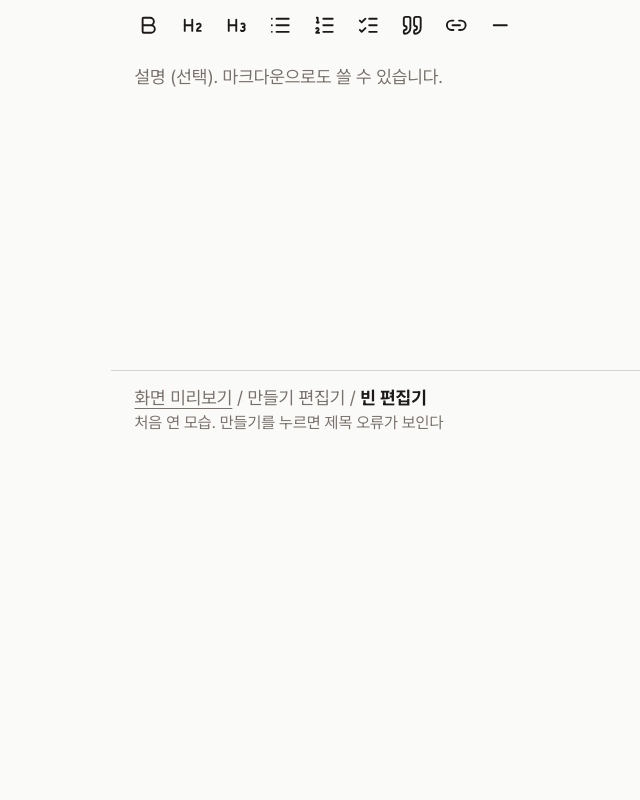
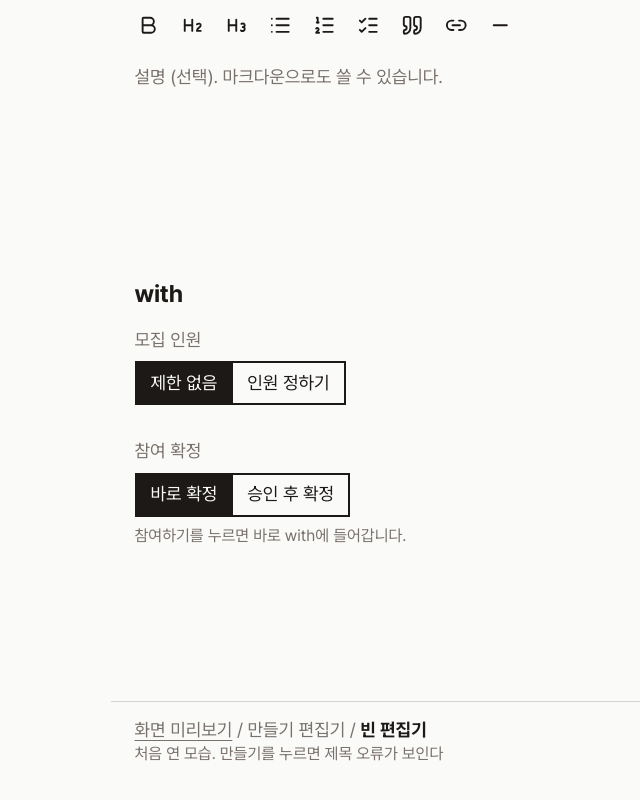
Before and after one commit to kimzeze/caper, a Next.js app: page /preview/new-caper/empty in a window 1280 px wide. Shown: the part 1293-2093 px from the top of the page, without its empty margins (138-778 px from the left). Before the commit the page ends 1774 px from the top, so only its background shows below. Built offline with nearby package versions, Linux system fonts and the light colour scheme.

Commit message:
feat(web): 편집기에 모집 인원과 참여 확정 칸 추가
설명 아래 with 구역에서 제한 없음·인원 정하기(숫자 칸), 바로 확정·승인 후 확정을 고른다. 인원이 비었거나 범위 밖이면 오류를 보인다.

```diff
--- a/src/app/preview/preview-families.ts
+++ b/src/app/preview/preview-families.ts
@@ -24,7 +24,7 @@ export const PREVIEW_FAMILIES: readonly PreviewFamily[] = [
     key: "new-caper",
     label: "만들기 편집기",
     description:
-      "새 프로젝트를 쓰는 한 화면입니다. 완성 모습 그대로 제목, 슬로건, 부제, 설명을 씁니다.",
+      "새 프로젝트를 쓰는 한 화면입니다. 완성 모습 그대로 제목, 슬로건, 부제, 날짜, 설명, 모집 인원을 씁니다.",
     basePath: "/preview/new-caper",
     whole: true,
     cases: NEW_CAPER_CASES.map(({ key, label, note }) => ({
--- a/src/features/create-caper/ui/caper-editor-form.tsx
+++ b/src/features/create-caper/ui/caper-editor-form.tsx
@@ -11,13 +11,19 @@ import {
 } from "react-hook-form";
 import type { Control, UseFormRegister } from "react-hook-form";
 
-import { CAPER_LIMITS, type CreateCaperFormValues } from "@/entities/caper";
+import {
+  CAPER_LIMITS,
+  type CreateCaperFormValues,
+  JOIN_POLICIES,
+  JOIN_POLICY_LABEL,
+} from "@/entities/caper";
 import Button from "@/shared/ui/button";
 import Checkbox from "@/shared/ui/checkbox";
 import EditorText from "@/shared/ui/editor-text";
 import Field from "@/shared/ui/field";
 import Input from "@/shared/ui/input";
 import { MarkdownEditorPlaceholder } from "@/shared/ui/markdown-editor";
+import RadioGroup from "@/shared/ui/radio-group";
 import ThemeToggle from "@/shared/ui/theme-toggle";
 
 import { useCreateCaperForm } from "../hooks/use-create-caper-form";
@@ -33,7 +39,8 @@ const MarkdownEditor = dynamic(() => import("@/shared/ui/markdown-editor"), {
 const COUNTER_FROM = 0.8;
 
 // 만들기 편집기(네이버 블로그 글쓰기처럼 완성 모습 그대로 쓰는 한 화면).
-// 순서와 글자 크기는 프로젝트 페이지(CaperDetail)와 같다: 제목 32px 굵게 → 슬로건 굵게 → 부제 보조 색 → 날짜·시간 → 설명(마크다운 편집기).
+// 순서와 글자 크기는 프로젝트 페이지(CaperDetail)와 같다: 제목 32px 굵게 → 슬로건 굵게 → 부제 보조 색 → 날짜·시간 → 설명(마크다운 편집기)
+// → with(모집 인원, 참여 확정).
 // 헤더는 편집기라 화면 폭에 두고 아래 가는 선을 긋는다(design-system-a 패턴 "헤더"). 위에 고정한다.
 // 맨 위 사진 자리(photos)는 쓰는 쪽이 넣는다(사진은 폼 밖 초안 store 와 IndexedDB 가 다룬다).
 // 사진이 있으면(hasPhotos) 제목을 표지 위에 얹을지 고른다.
@@ -173,6 +180,7 @@ export function CaperEditorForm({
             />
           )}
         </EditorField>
+        <RecruitFields control={control} register={register} />
       </main>
     </form>
   );
@@ -239,6 +247,104 @@ function ScheduleFields({
   );
 }
 
+const CAPACITY_OPTIONS = [
+  { value: "unlimited", label: "제한 없음" },
+  { value: "limited", label: "인원 정하기" },
+];
+
+const JOIN_POLICY_OPTIONS = JOIN_POLICIES.map((policy) => ({
+  value: policy,
+  label: JOIN_POLICY_LABEL[policy],
+}));
+
+const JOIN_POLICY_HINT = {
+  instant: "참여하기를 누르면 바로 with에 들어갑니다.",
+  approval: "참여하기를 누른 사람을 내가 승인하면 with에 들어갑니다.",
+} as const;
+
+// with 구역(프로젝트 페이지 맨 아래와 같은 자리). 모집 인원을 정하면 숫자 칸이 옆에 나온다.
+// 인원은 만든 사람을 넣은 전체 수다.
+function RecruitFields({
+  control,
+  register,
+}: {
+  control: Control<CreateCaperFormValues>;
+  register: UseFormRegister<CreateCaperFormValues>;
+}) {
+  const id = useId();
+  const capacityMode = useWatch({ control, name: "capacityMode" });
+  const joinPolicy = useWatch({ control, name: "joinPolicy" });
+  const { errors } = useFormState({ control, name: "capacity" });
+  const message = errors.capacity?.message;
+  const limited = capacityMode === "limited";
+
+  return (
+    <section className="mt-[2rlh]">
+      <h2>with</h2>
+      <div className="mt-[0.5rlh] flex flex-wrap items-end gap-x-3 gap-y-[0.5rlh]">
+        <Field label="모집 인원">
+          <Controller
+            name="capacityMode"
+            control={control}
+            // 제한 없음으로 바꾸면 인원 칸 오류도 다시 본다(만들기를 누른 뒤부터).
+            rules={{ deps: "capacity" }}
+            render={({ field }) => (
+              <RadioGroup
+                options={CAPACITY_OPTIONS}
+                value={field.value}
+                onValueChange={field.onChange}
+              />
+            )}
+          />
+        </Field>
+        {limited && (
+          <div className="flex items-center gap-2">
+            <Input
+              inputMode="numeric"
+              pattern="[0-9]*"
+              width={4}
+              aria-label="모집 인원(명)"
+              aria-invalid={message ? true : undefined}
+              aria-describedby={`${id}-hint${message ? ` ${id}-error` : ""}`}
+              {...register("capacity")}
+            />
+            <span aria-hidden>명</span>
+          </div>
+        )}
+      </div>
+      {limited && (
+        <p
+          id={`${id}-hint`}
+          className="mt-[0.25rlh] text-base text-muted-foreground"
+        >
+          만든 사람을 넣은 인원입니다.
+        </p>
+      )}
+      {message && (
+        <p id={`${id}-error`} className="mt-[0.25rlh] font-bold">
+          {message}
+        </p>
+      )}
+      <Field label="참여 확정" className="mt-[1rlh]">
+        <Controller
+          name="joinPolicy"
+          control={control}
+          render={({ field }) => (
+            <RadioGroup
+              options={JOIN_POLICY_OPTIONS}
+              value={field.value}
+              onValueChange={field.onChange}
+            />
+          )}
+        />
+      </Field>
+      <p className="mt-[0.25rlh] text-base text-muted-foreground">
+        {JOIN_POLICY_HINT[joinPolicy]}
+      </p>
+    </section>
+  );
+}
+
 type Described = {
   "aria-invalid"?: true;
   "aria-describedby"?: string;
```
